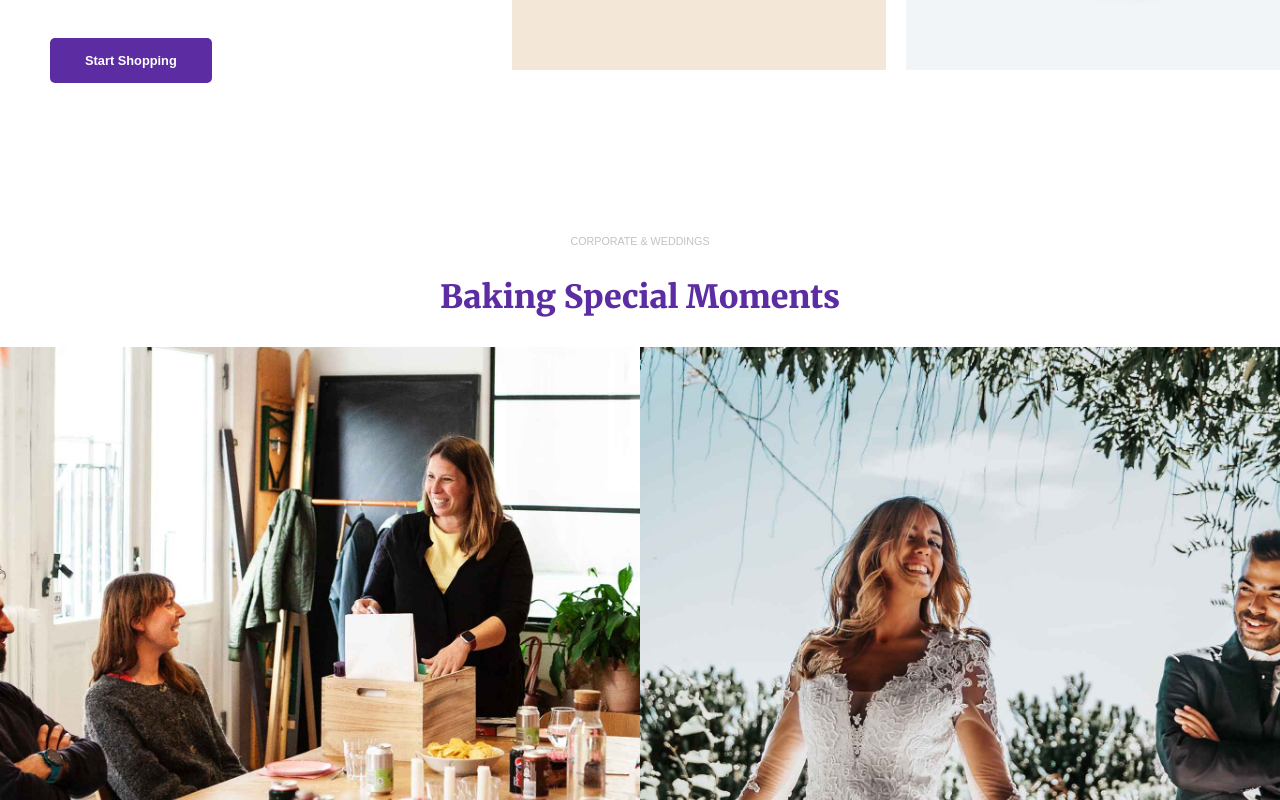
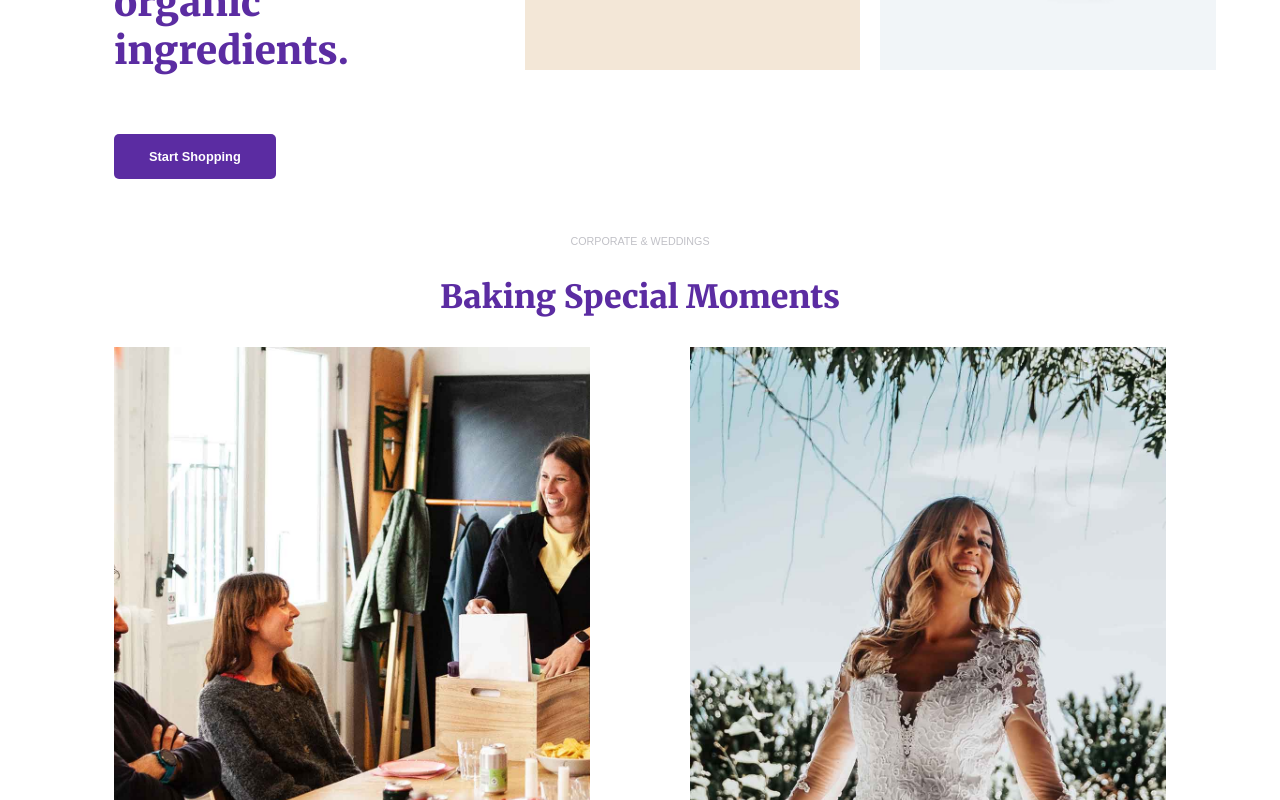
Before and after one commit to purpledev1337/proj-html-vuejs, a Vue app: page / in a window 1280 px wide. Shown: the part 1380-2180 px from the top of the page. Built offline with nearby package versions, Linux system fonts and the light colour scheme; the HTML template or start-up script is replaced by a standard one.

Commit message:
Feat: containers centralized in App

```diff
--- a/src/App.vue
+++ b/src/App.vue
@@ -1,18 +1,14 @@
 <template>
-  <div id="app">
-    <ul>
-      <li>
+  <div>
     <Header
     :linkData="links"/>
-      </li>
-      <li>
-    <Main/>
-      </li>
-      <li>
+
+    <div id="main_container">
+      <Main/>
+    </div>
+
     <Footer
     :linkData="links"/>
-      </li>
-    </ul>
   </div>
 </template>
 
@@ -71,6 +67,11 @@ export default {
   font-family: 'Montserrat', sans-serif;
 }
 
+#main_container {
+  width: 90%;
+  margin: 0 auto;
+}
+
 h1, h2, h3 {
   font-family: 'Merriweather', sans-serif;
   font-weight: 800;
--- a/src/components/SpecialMoments.vue
+++ b/src/components/SpecialMoments.vue
@@ -57,7 +57,7 @@ export default {
     position: relative;
 
     img {
-      width: 100%;
+      width: calc(100% - 100px);
       height: 800px;
       object-fit: cover;
       object-position: left;
```
